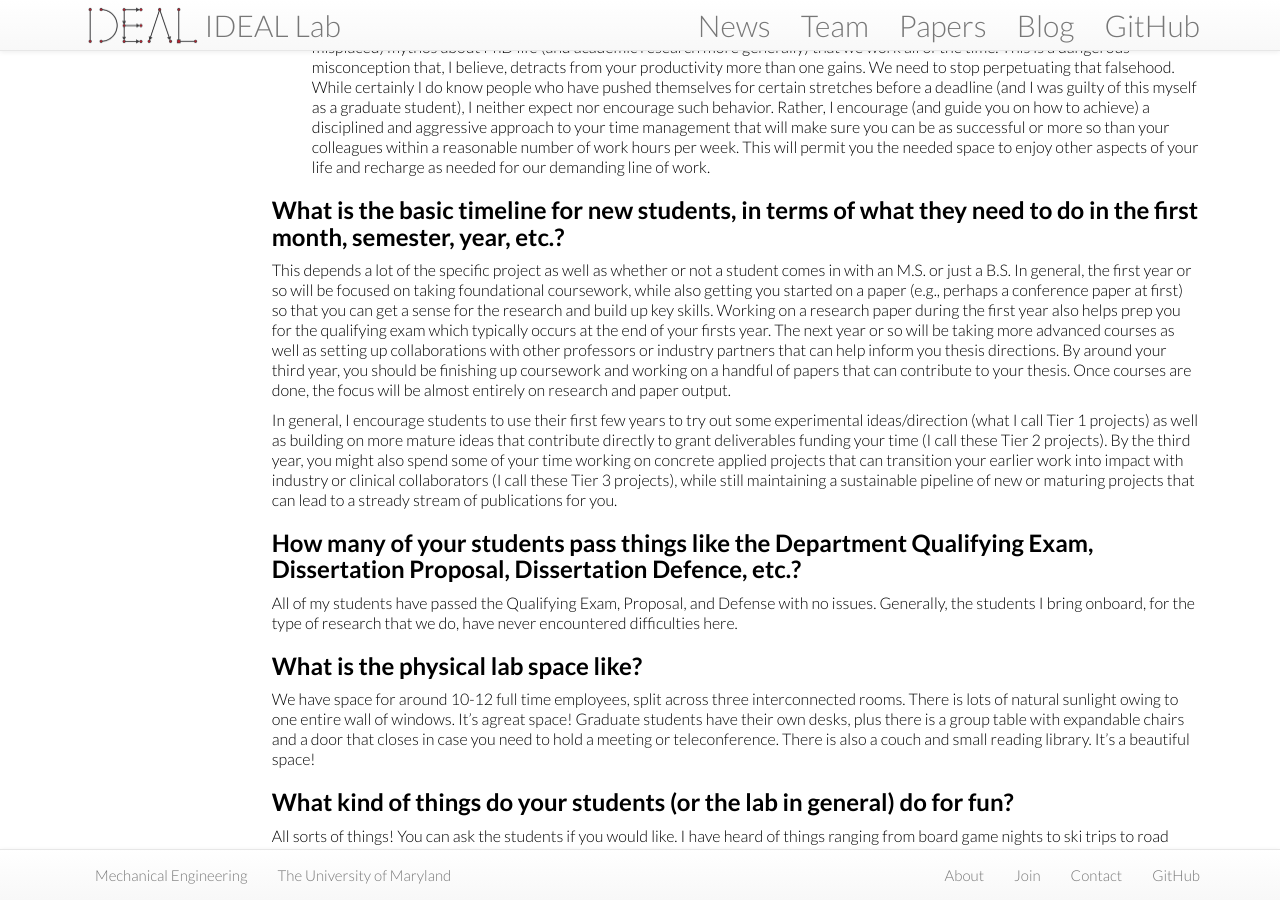
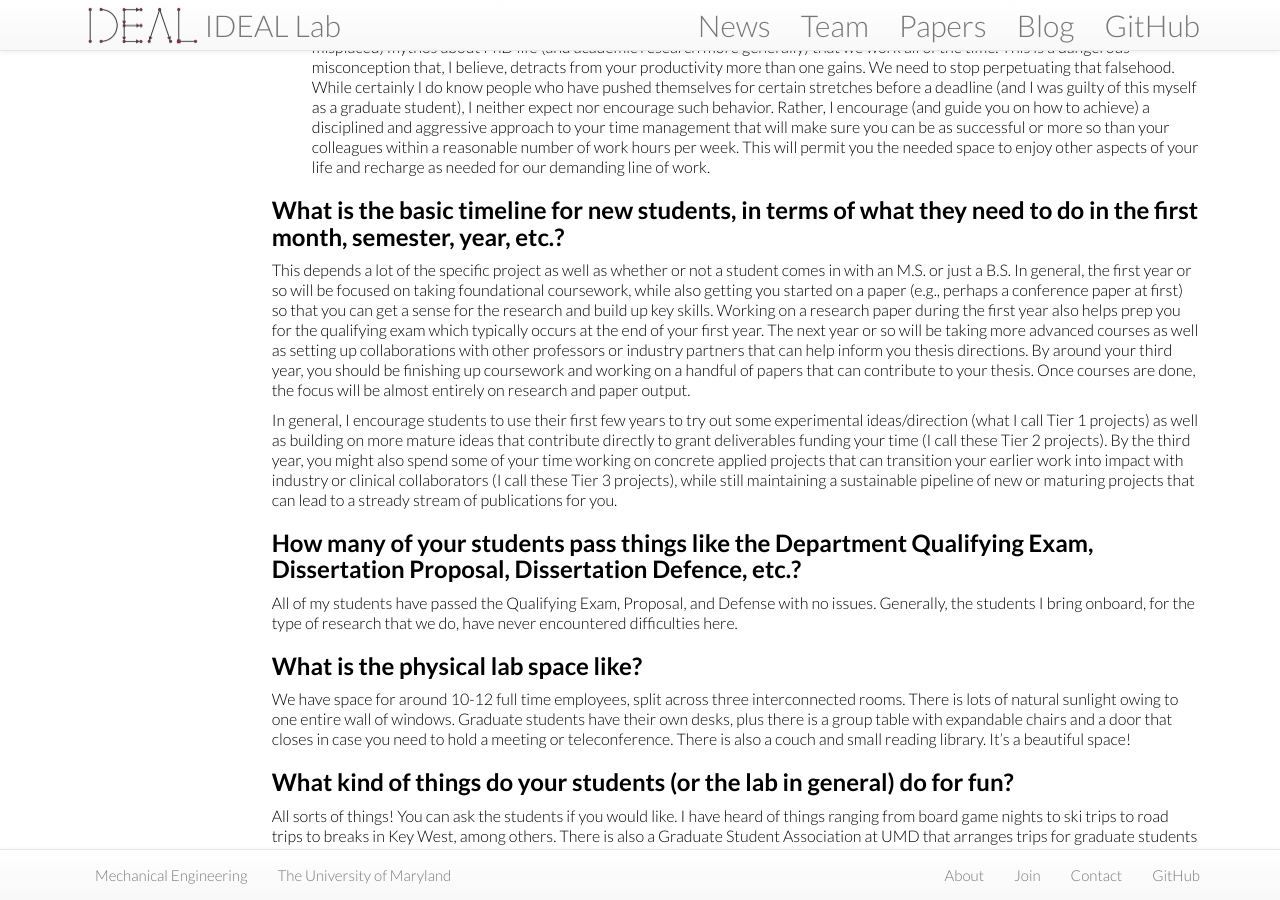
Before and after one commit to IDEALLab/ideallab.github.io, a Jekyll site: the page built from blog/_posts/2019-12-27-Prospective-Students-FAQ.md, in a window 1280 px wide and 900 px high, scrolled down 3386 px. Built offline with Jekyll 4.4.1, drawn with Linux system fonts in a browser that asks for light colours; nearby versions of some CDN libraries; some of the changed text lies outside the part shown.

Commit message:
Adding minor adjustments to new student FAQ

```diff
--- a/blog/_posts/2019-12-27-Prospective-Students-FAQ.md
+++ b/blog/_posts/2019-12-27-Prospective-Students-FAQ.md
@@ -94,7 +94,7 @@ This is a difficult question to answer given the "culture" is a broad category.
 * **Work-Life Balance**: In general, I expect people to try their best to balance their research and personal lives. There is a (I think misplaced) mythos about PhD life (and academic research more generally) that we work all of the time. This is a dangerous misconception that, I believe, detracts from your productivity more than one gains. We need to stop perpetuating that falsehood. While certainly I do know people who have pushed themselves for certain stretches before a deadline (and I was guilty of this myself as a graduate student), I neither expect nor encourage such behavior. Rather, I encourage (and guide you on how to achieve) a disciplined and aggressive approach to your time management that will make sure you can be as successful or more so than your colleagues within a reasonable number of work hours per week. This will permit you the needed space to enjoy other aspects of your life and recharge as needed for our demanding line of work.
 
 ## What is the basic timeline for new students, in terms of what they need to do in the first month, semester, year, etc.?
-This depends a lot of the specific project as well as whether or not a student comes in with an M.S. or just a B.S. In general, the first year or so will be focused on taking foundational coursework, while also getting you started on a paper (e.g., perhaps a conference paper at first) so that you can get a sense for the research and build up key skills. Working on a research paper during the first year also helps prep you for the qualifying exam which typically occurs at the end of your firsts year. The next year or so will be taking more advanced courses as well as setting up collaborations with other professors or industry partners that can help inform you thesis directions. By around your third year, you should be finishing up coursework and working on a handful of papers that can contribute to your thesis. Once courses are done, the focus will be almost entirely on research and paper output.
+This depends a lot of the specific project as well as whether or not a student comes in with an M.S. or just a B.S. In general, the first year or so will be focused on taking foundational coursework, while also getting you started on a paper (e.g., perhaps a conference paper at first) so that you can get a sense for the research and build up key skills. Working on a research paper during the first year also helps prep you for the qualifying exam which typically occurs at the end of your first year. The next year or so will be taking more advanced courses as well as setting up collaborations with other professors or industry partners that can help inform you thesis directions. By around your third year, you should be finishing up coursework and working on a handful of papers that can contribute to your thesis. Once courses are done, the focus will be almost entirely on research and paper output.
 
 In general, I encourage students to use their first few years to try out some experimental ideas/direction (what I call Tier 1 projects) as well as building on more mature ideas that contribute directly to grant deliverables funding your time (I call these Tier 2 projects). By the third year, you might also spend some of your time working on concrete applied projects that can transition your earlier work into impact with industry or clinical collaborators (I call these Tier 3 projects), while still maintaining a sustainable pipeline of new or maturing projects that can lead to a stready stream of publications for you.
 
@@ -104,7 +104,7 @@ In general, I encourage students to use their first few years to try out some ex
 All of my students have passed the Qualifying Exam, Proposal, and Defense with no issues. Generally, the students I bring onboard, for the type of research that we do, have never encountered difficulties here.
 
 ## What is the physical lab space like?
-We have space for around 10-12 full time employees, split across three interconnected rooms. There is lots of natural sunlight owing to one entire wall of windows. It's agreat space! Graduate students have their own desks, plus there is a group table with expandable chairs and a door that closes in case you need to hold a meeting or teleconference. There is also a couch and small reading library. It's a beautiful space!
+We have space for around 10-12 full time employees, split across three interconnected rooms. There is lots of natural sunlight owing to one entire wall of windows. Graduate students have their own desks, plus there is a group table with expandable chairs and a door that closes in case you need to hold a meeting or teleconference. There is also a couch and small reading library. It's a beautiful space!
 
 ## What kind of things do your students (or the lab in general) do for fun?
 All sorts of things! You can ask the students if you would like. I have heard of things ranging from board game nights to ski trips to road trips to breaks in Key West, among others. There is also a Graduate Student Association at UMD that arranges trips for graduate students to places like ski resorts or New York City or many other places.
```
Also changed, not shown: other parts of blog/_posts/2019-12-27-Prospective-Students-FAQ.md (+1 -1 lines).
